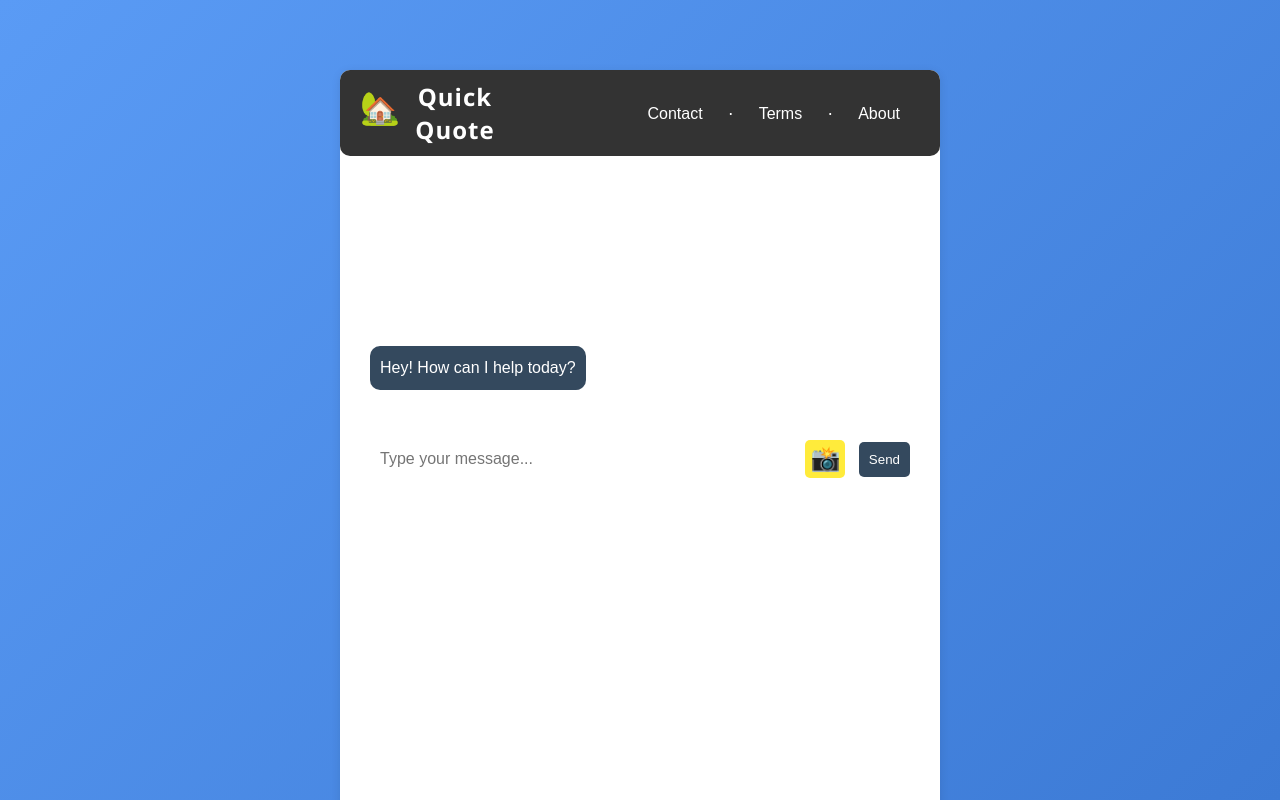
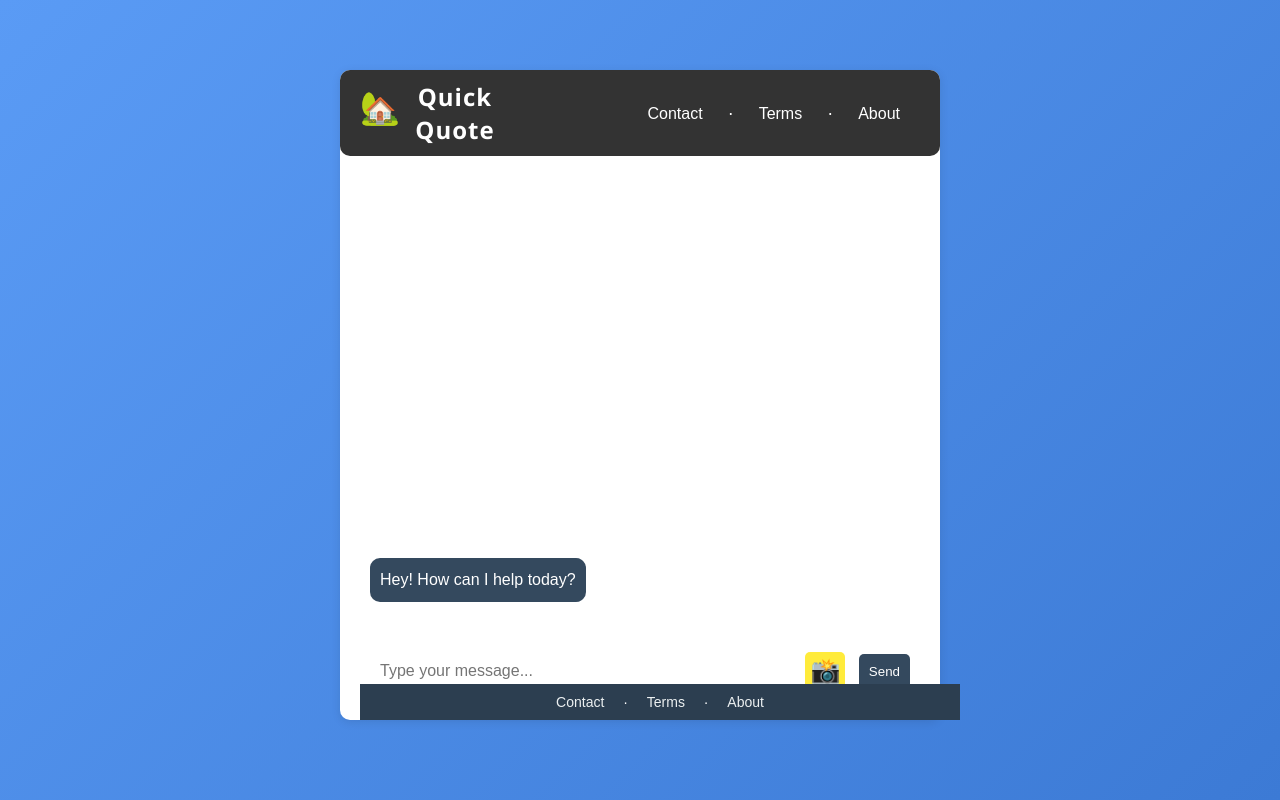
Before and after one commit to brokendished/take3, a React (Create React App) app: page / in a window 1280 px wide. Built offline with nearby package versions, Linux system fonts and the light colour scheme.

Commit message:
Update ChatbotChat.css

```diff
--- a/src/ChatbotChat.css
+++ b/src/ChatbotChat.css
@@ -88,7 +88,7 @@ body {
 /* Chatbot Container */
 .chatbot-container {
   position: fixed;
-  top: 70px;  /* Position the chatbot below the header */
+  bottom: 80px; /* Space above footer */
   left: 50%;
   transform: translateX(-50%);
   width: 100%;
@@ -100,12 +100,12 @@ body {
   padding: 20px;
   display: flex;
   flex-direction: column;
-  height: 100%;
+  height: auto;
+  max-height: calc(100vh - 150px); /* Prevent overlap with footer */
 }
 
 /* Chat Window Styles */
 .chat-window {
-  max-height: 300px;
   overflow-y: auto;
   margin-bottom: 10px;
   flex-grow: 1;
@@ -235,6 +235,7 @@ body {
   .chatbot-container {
     width: 100%;
     max-width: 100%;
+    bottom: 60px; /* Adjust for mobile screens */
   }
 
   .header {
```
